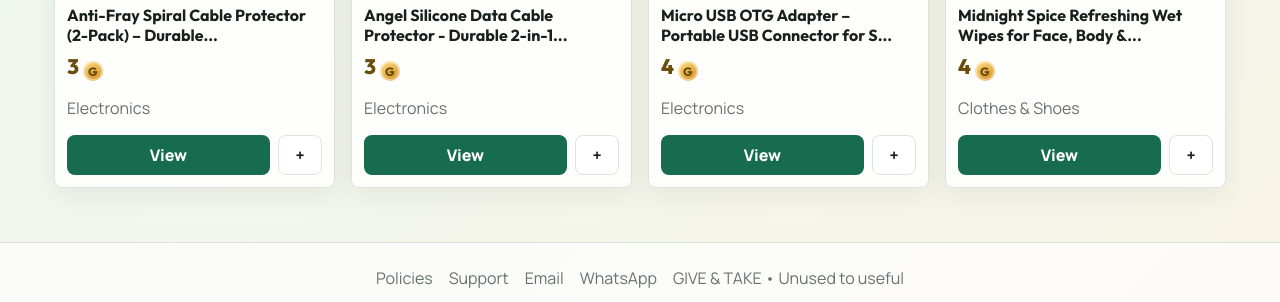
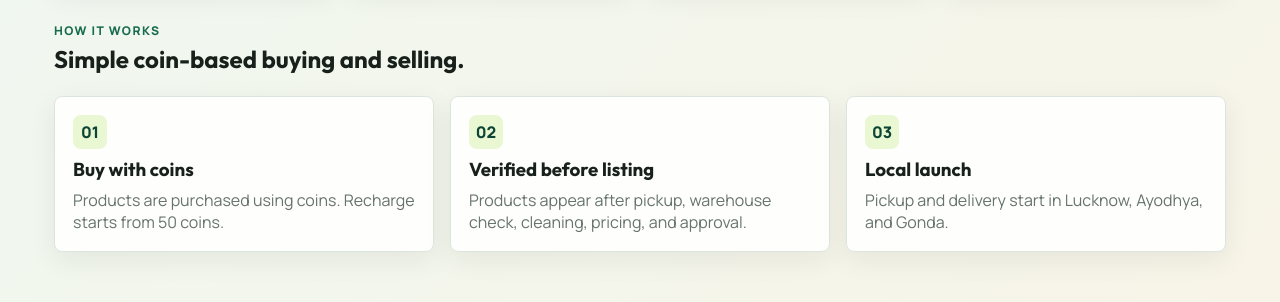
Before and after one commit to hs7295983-cmyk/give-take-hariom, a website: page index.html in a window 1280 px wide. Shown: the part 2115-2417 px from the top of the page. Drawn offline with nearby package versions, Linux system fonts and the light colour scheme; no server answers.

Commit message:
Add files via upload

```diff
--- a/index.html
+++ b/index.html
@@ -91,24 +91,6 @@
           </div>
         </div>
 
-        <section class="quick-grid" aria-label="Core rules">
-          <article>
-            <span class="mini-icon">01</span>
-            <h3>Coin-only checkout</h3>
-            <p>Products are purchased with coins. Recharge starts at 50 coins in multiples of 50.</p>
-          </article>
-          <article>
-            <span class="mini-icon">02</span>
-            <h3>Verified inventory</h3>
-            <p>Products appear for buyers only after warehouse final check, cleaning, pricing, and approval.</p>
-          </article>
-          <article>
-            <span class="mini-icon">03</span>
-            <h3>Local first</h3>
-            <p>Pickup and delivery begin in Lucknow, Ayodhya, and Gonda with serviceability checks.</p>
-          </article>
-        </section>
-
         <section class="section-head">
           <div>
             <p class="kicker">Categories</p>
@@ -124,6 +106,30 @@
           <a class="text-link" href="#market">View all</a>
         </section>
         <div class="product-grid" id="featuredProducts"></div>
+
+        <section class="section-head">
+          <div>
+            <p class="kicker">How it works</p>
+            <h2>Simple coin-based buying and selling.</h2>
+          </div>
+        </section>
+        <section class="quick-grid how-it-works-grid" aria-label="How GIVE & TAKE works">
+          <article>
+            <span class="mini-icon">01</span>
+            <h3>Buy with coins</h3>
+            <p>Products are purchased using coins. Recharge starts from 50 coins.</p>
+          </article>
+          <article>
+            <span class="mini-icon">02</span>
+            <h3>Verified before listing</h3>
+            <p>Products appear after pickup, warehouse check, cleaning, pricing, and approval.</p>
+          </article>
+          <article>
+            <span class="mini-icon">03</span>
+            <h3>Local launch</h3>
+            <p>Pickup and delivery start in Lucknow, Ayodhya, and Gonda.</p>
+          </article>
+        </section>
       </section>
 
       <section class="page" id="page-market" data-page="market">
--- a/styles.css
+++ b/styles.css
@@ -476,6 +476,10 @@ main {
 
 .quick-grid {
   margin: 22px 0 34px;
+}
+
+.how-it-works-grid {
+  margin-bottom: 10px;
 }
 
 .quick-grid article,
```
